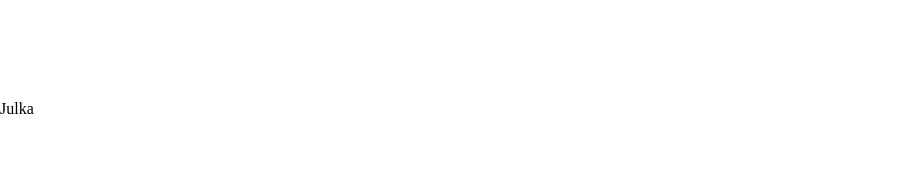
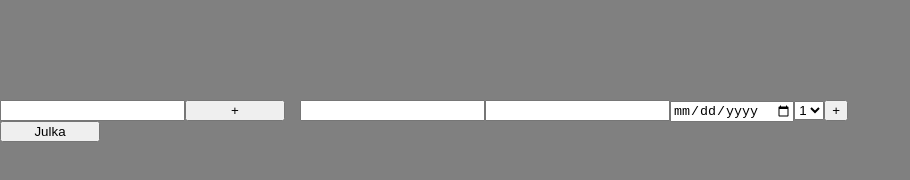
Before and after one commit to Zipeks/TodoList, a website built with webpack: page dist/index.html in a window 1280 px wide. Shown: the whole page, without its empty margins (0-910 px from the left). Built offline with nearby package versions, Linux system fonts and the light colour scheme.

Commit message:
adding new tasks start

```diff
--- a/src/index.js
+++ b/src/index.js
@@ -3,3 +3,4 @@ import { app, DOM } from './managing-tasks';
 
 app.addProject('Julka');
 DOM.loadProjects();
+DOM.newTaskForm();
--- a/src/managing-tasks.js
+++ b/src/managing-tasks.js
@@ -2,26 +2,119 @@ import project from "./projects";
 
 export const app = (() => {
     const projects = [];
+    let currentProject;
     const addProject = (name) => {
         const newProject = project(name);
         projects.push(newProject);
     }
+    const getCurrentProject = () => currentProject;
+    const changeCurrentProject = (e) => {
+        currentProject = e;
+    };
     const getProjects = () => projects;
 
-    return { addProject, getProjects }
+    return { addProject, getProjects, changeCurrentProject, getCurrentProject }
 })();
 
 export const DOM = (() => {
-
+    const loadTasks = (tasks) => {
+        const main = document.querySelector('main');
+        main.innerHTML = '';
+        for (let i = 0; i < tasks.length; i++) {
+            const taskName = document.createElement('h1');
+            taskName.innerText = tasks[i].getTitle();
+            main.appendChild(taskName);
+        }
+        newTaskForm();
+    }
     const loadProjects = () => {
         const nav = document.querySelector('nav');
+        nav.innerHTML = '';
         const projects = app.getProjects();
         for (let i = 0; i < projects.length; i++) {
             const project = projects[i];
+            const projectBtn = document.createElement('button');
+
             const projectName = document.createElement('span');
             projectName.innerText = project.getName();
-            nav.appendChild(projectName);
+            projectBtn.appendChild(projectName);
+            projectBtn.addEventListener('click', () => {
+                loadTasks(project.getTasks());
+                app.changeCurrentProject(project);
+            })
+
+            nav.appendChild(projectBtn);
         }
+        newProjectForm();
     }
-    return { loadProjects }
+    const newProjectForm = () => {
+        const nav = document.querySelector('nav');
+
+        const form = document.createElement('form');
+
+        const projectName = document.createElement('input');
+        projectName.setAttribute('type', 'text');
+
+        const addBtn = document.createElement('button');
+        addBtn.setAttribute('type', 'submit');
+        addBtn.innerText = '+';
+
+        form.appendChild(projectName);
+        form.appendChild(addBtn);
+        form.addEventListener('submit', (e) => {
+            e.preventDefault();
+            app.addProject(projectName.value);
+            loadProjects();
+        })
+        nav.insertBefore(form, nav.firstChild);
+    }
+    const newTaskForm = () => {
+        const main = document.querySelector('main');
+
+        const form = document.createElement('form');
+
+        const taskName = document.createElement('input');
+        taskName.setAttribute('type', 'text');
+
+        const taskDescription = document.createElement('input');
+        taskDescription.setAttribute('type', 'text');
+
+        const taskDueDate = document.createElement('input');
+        taskDueDate.setAttribute('type', 'date');
+
+        const taskPriority = document.createElement('select');
+
+        const option1 = document.createElement('option');
+        option1.value = 1;
+        option1.innerText = 1;
+        taskPriority.appendChild(option1);
+
+        const option2 = document.createElement('option');
+        option2.value = 2;
+        option2.innerText = 2;
+        taskPriority.appendChild(option2);
+
+        const option3 = document.createElement('option');
+        option3.value = 3;
+        option3.innerText = 3;
+        taskPriority.appendChild(option3);
+
+        const addBtn = document.createElement('button');
+        addBtn.setAttribute('type', 'submit');
+        addBtn.innerText = '+';
+
+        form.appendChild(taskName);
+        form.appendChild(taskDescription)
+        form.appendChild(taskDueDate);
+        form.appendChild(taskPriority);
+        form.appendChild(addBtn);
+        form.addEventListener('submit', (e) => {
+            e.preventDefault();
+            app.getCurrentProject().addTask(taskName.value, taskDescription.value, taskDueDate.value, taskPriority.value);
+            loadTasks(app.getCurrentProject().getTasks());
+        })
+        main.insertBefore(form, main.firstChild);
+
+    }
+    return { loadProjects, newTaskForm }
 })();
--- a/src/projects.js
+++ b/src/projects.js
@@ -3,7 +3,10 @@ import todoItem from "./todo-items";
 const project = (name) => {
     const getName = () => name;
     const changeName = (newName) => name = newName;
+
     const tasks = [];
+
+    const getTasks = () => tasks;
     const addTask = (name, description, dueDate, priority) => {
         const task = todoItem(name, description, dueDate, priority);
         tasks.push(task);
@@ -12,6 +15,6 @@ const project = (name) => {
         const index = tasks.indexOf(task);
         tasks.splice(index, 1);
     }
-    return { getName, changeName, addTask, removeTask }
+    return { getName, changeName, addTask, removeTask, getTasks }
 }
 export default project;
--- a/src/style.css
+++ b/src/style.css
@@ -1,5 +1,6 @@
 body {
     margin: 0px;
+    background-color: grey;
 }
 #content {
     display: grid;
@@ -15,6 +16,14 @@ header {
 nav {
     grid-column: span 1;
     grid-row: 2/3;
+    display: flex;
+    flex-direction: column;
+}
+nav form {
+    display: flex;
+}
+nav button {
+    width: 100px;
 }
 main {
     grid-column: 2/3;
```
